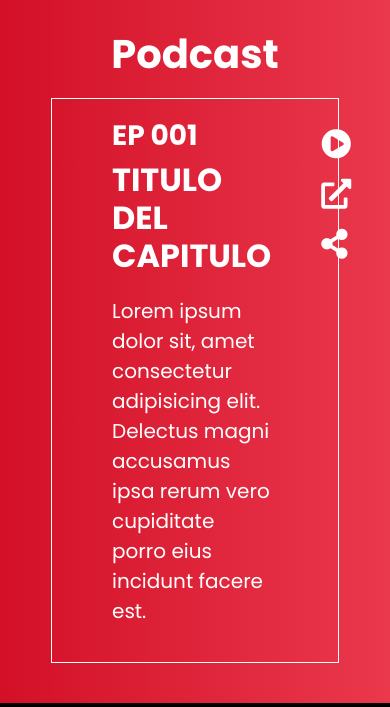
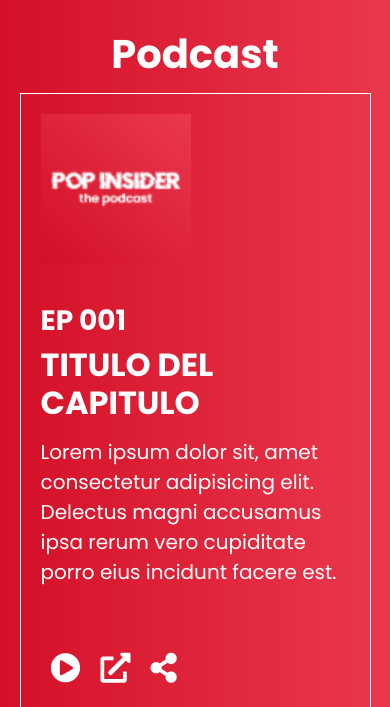
Before and after one commit to josejfdiaz/pop-insider, a plain HTML site: page podcast.html in a window 390 px wide. Shown: the part 90-797 px from the top of the page. Drawn offline with Linux system fonts and the light colour scheme.

Commit message:
responsive podcast parte 1

```diff
--- a/podcast.html
+++ b/podcast.html
@@ -55,7 +55,7 @@
                     <h2 class="font-weight-bold">TITULO DEL CAPITULO</h2>
                     <p>Lorem ipsum dolor sit, amet consectetur adipisicing elit. Delectus magni accusamus ipsa rerum vero cupiditate porro eius incidunt facere est.</p>
                 </div>
-                <div class="d-flex flex-column">
+                <div class="rep-iconos">
                     <a id="play"><i class="fas fa-play-circle"></i></a>
                     <a id="share"><i class="fas fa-external-link-alt"></i></a>
                     <a><i class="fas fa-share-alt"></i></a>
--- a/scss/_global.scss
+++ b/scss/_global.scss
@@ -50,7 +50,7 @@ $fondos:(
 }
 
 @mixin espaciado {
-    padding-top: 120px;
+    padding-top: 7.5rem;
 }
 
 /*FOOTER*/
@@ -79,7 +79,7 @@ footer {
         vertical-align: middle;
 
         img {
-            margin-top: 30px;
+            margin-top: 1.87rem;
         }
 
         div {
--- a/scss/_podcast.scss
+++ b/scss/_podcast.scss
@@ -5,20 +5,38 @@
     @include espaciado;
 
     h2 {
-        margin-bottom: 20px;
+        margin-bottom: 15px;
     }
 
     .reproductor {
         margin: auto;
         border: solid $blanco 1px;
-        width: 80%;
+        width: 80vw;
         display: flex;
+
+        @media (max-width: 576px) {
+            flex-direction: column;
+            width: 90vw;
+        }
 
         div {
             margin: 20px;
+
+            p {
+                font-size: 1em;
+            }
         }
 
-        div {
+        .rep-iconos{
+            display: flex;
+            flex-direction: column;
+
+            @media (max-width: 576px) {
+                flex-direction: row;
+                align-content: center;
+                align-items: center;
+            }
+
             a i {
                 font-size: 30px;
                 margin: 10px;
```
Also changed, not shown: css/main.css, scss/_equipo.scss (line endings or trailing spaces), 1 other file.
